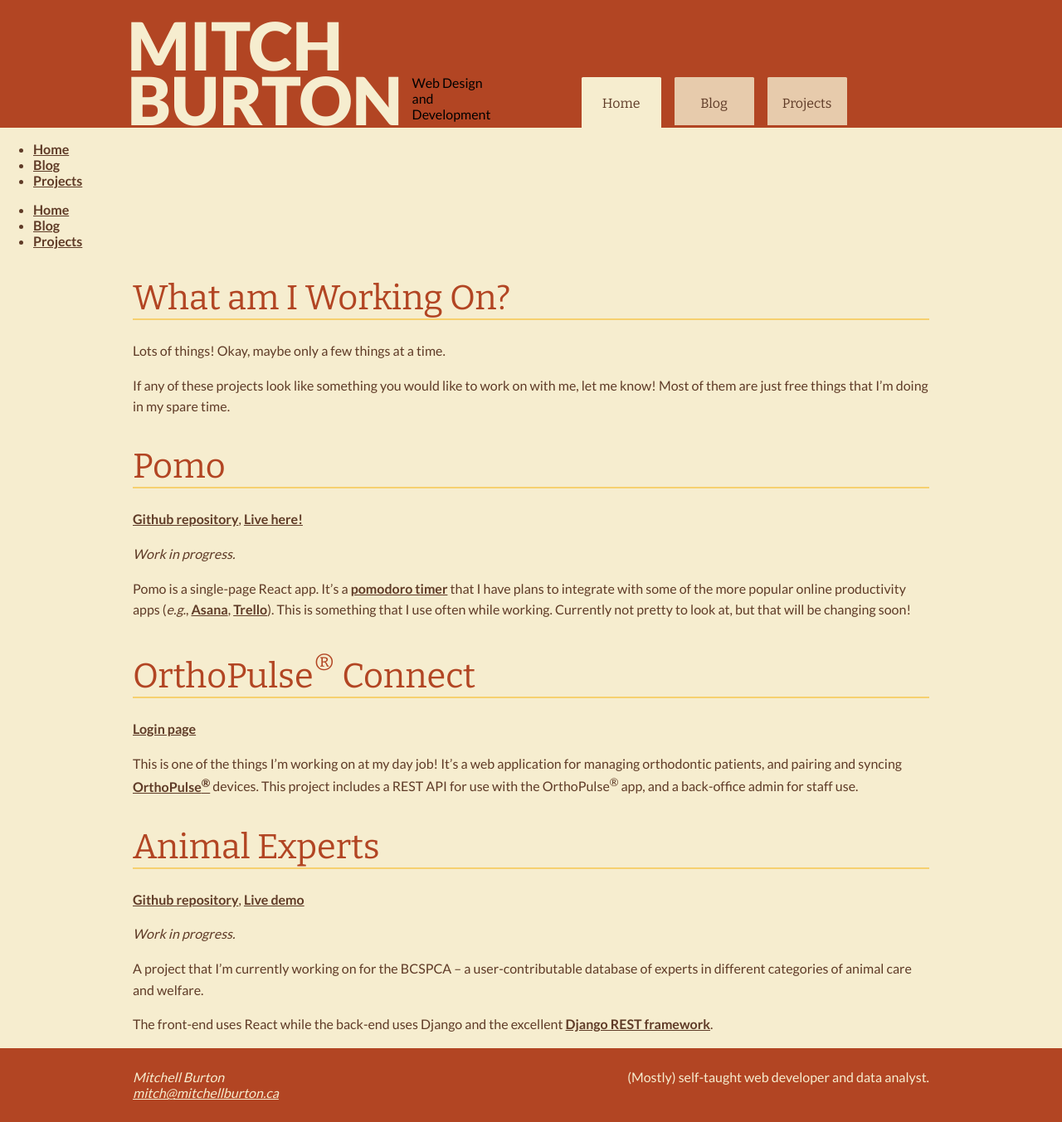
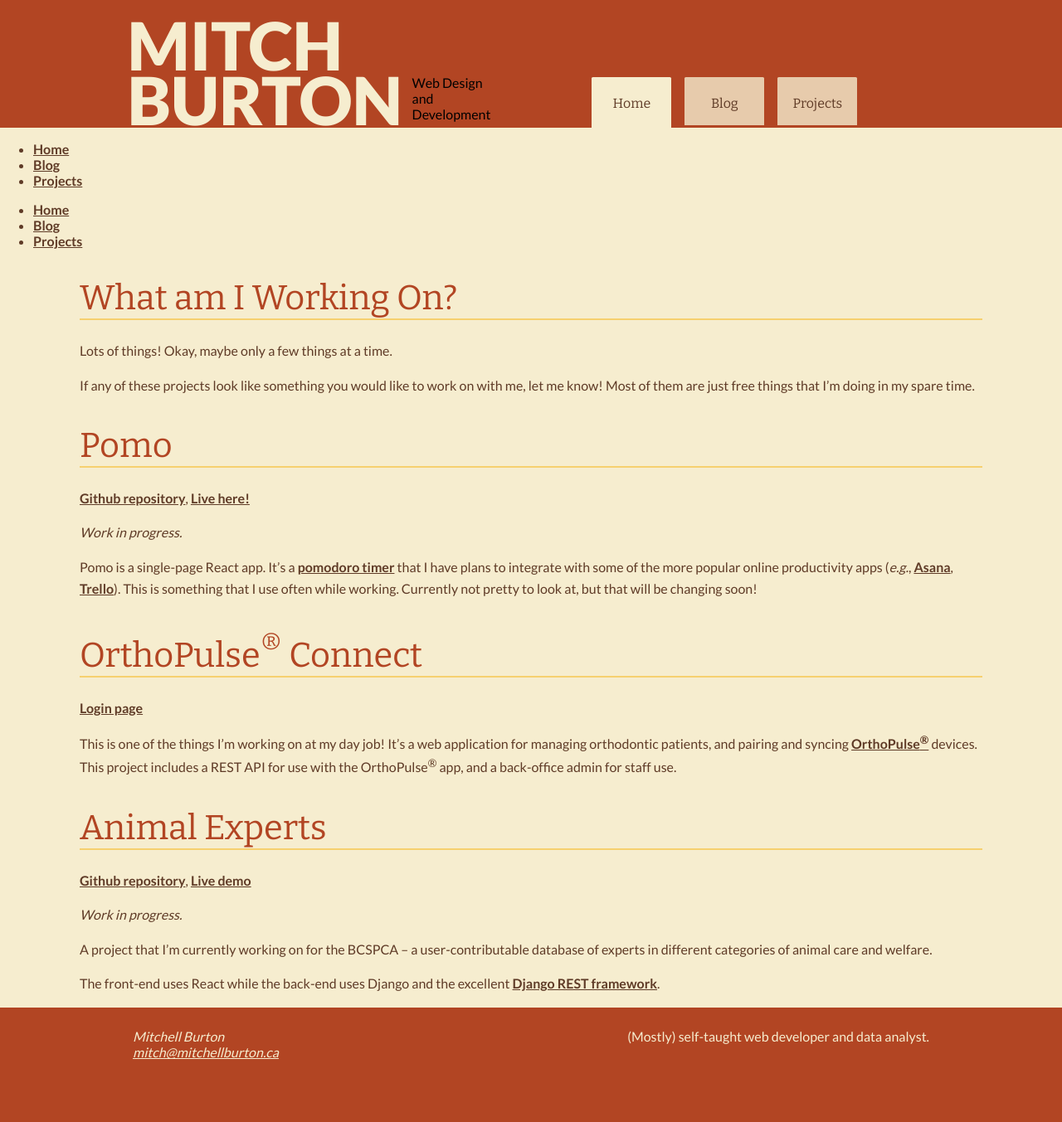
Before and after one commit to Perfect5th/perfect5th.github.io, a Jekyll site: the page built from projects.html, in a window 1280 px wide. Shown: the whole page at 83% size. Built offline with Jekyll 4.4.1, drawn with Linux system fonts in a browser that asks for light colours; after the commit the page ends 1304 px from its top, so only the background shows below that.

Commit message:
starting on mobile layout of index

```diff
--- a/_config.yml
+++ b/_config.yml
@@ -27,7 +27,7 @@
 # Build settings
 markdown: kramdown
 theme: minima
-gems:
+plugins:
   - jekyll-feed
 exclude:
   - vendor
--- a/_sass/_layout.scss
+++ b/_sass/_layout.scss
@@ -22,7 +22,7 @@
 header, article {
     margin: auto;
     max-width: 1200px;
-    width: 75%;
+    width: 85%;
 }
 
 header {
@@ -118,23 +118,14 @@
 .introduction {
     display: flex;
     flex-direction: row-reverse;
+    flex-wrap: wrap;
 
     .introduction-image {
         margin-top: 2rem;
-        min-width: 500px;
-        padding: 0 3rem;
-
-        div {
-            height: 0;
-            padding-top: 23rem;
-            position: relative;
-        }
+        width: 100%;
 
         svg {
             height: 100%;
-            left: 0;
-            position: absolute;
-            top: 0;
             width: 100%;
 
             .tea-steam {
@@ -147,12 +138,14 @@
 
 .fields-infos {
     display: flex;
+    flex-wrap: wrap;
 
     .field-image {
         border: 1px solid $firebrick;
         cursor: pointer;
-        height: 16rem;
-        width: 397px; /* Just until actual images are in here */
+        padding-top: 16rem;
+        position: relative;
+        width: 100%;
     }
 
     .field-text {
@@ -171,8 +164,8 @@
 .tech-icons {
     background-color: darken($linen, 2.5%);
     border-radius: 0.5rem 0.5rem 0 0;
-    box-shadow: inset 0 2px 4px -1px hsla(0, 0%, 0%, 0.08);
     display: flex;
+    flex-wrap: wrap;
 
     .tech-icon {
         border: 1px solid $firebrick;
@@ -186,7 +179,6 @@
 .tech-info {
     background-color: darken($linen, 2.5%);
     border-radius: 0 0 0.5rem 0.5rem;
-    box-shadow: inset 0 -2px 4px -1px hsla(0, 0%, 0%, 0.08);
     display: none;
     height: 0;
     margin: 0;
--- a/scripts/main.js
+++ b/scripts/main.js
@@ -31,7 +31,7 @@
       skillItem.style.opacity = '0';
     }, 600);
   } else {
-    skillItem.style.height = '330px';
+    skillItem.style.height = skillItem.scrollHeight + 'px';
     skillItem.style.opacity = '1';
   }
 }
@@ -44,7 +44,7 @@
 function showTechInfo(techItem) {
   techItem.style.display = 'block';
   window.setTimeout(function () {
-    techItem.style.height = '145px';
+    techItem.style.height = techItem.scrollHeight + 'px';
   }, 25);
 }
 
```
Also changed, not shown: Gemfile.lock.
